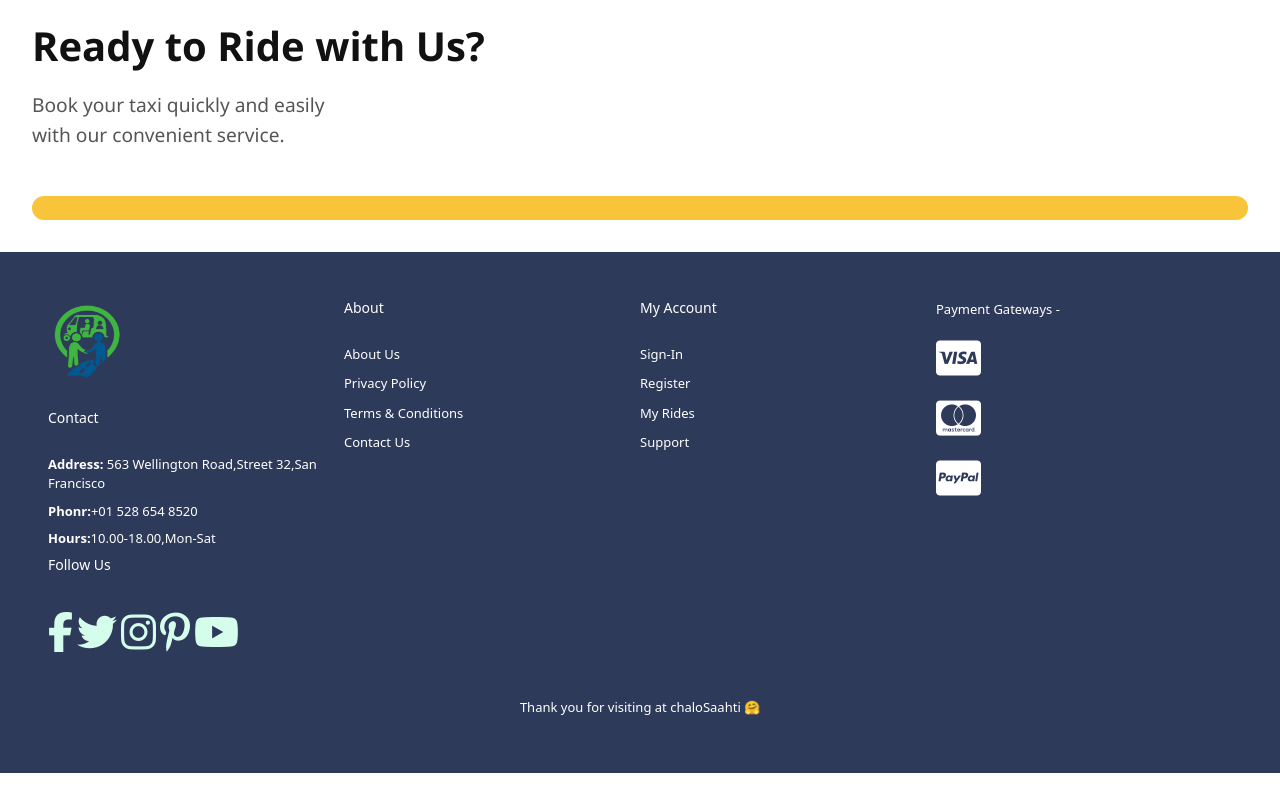
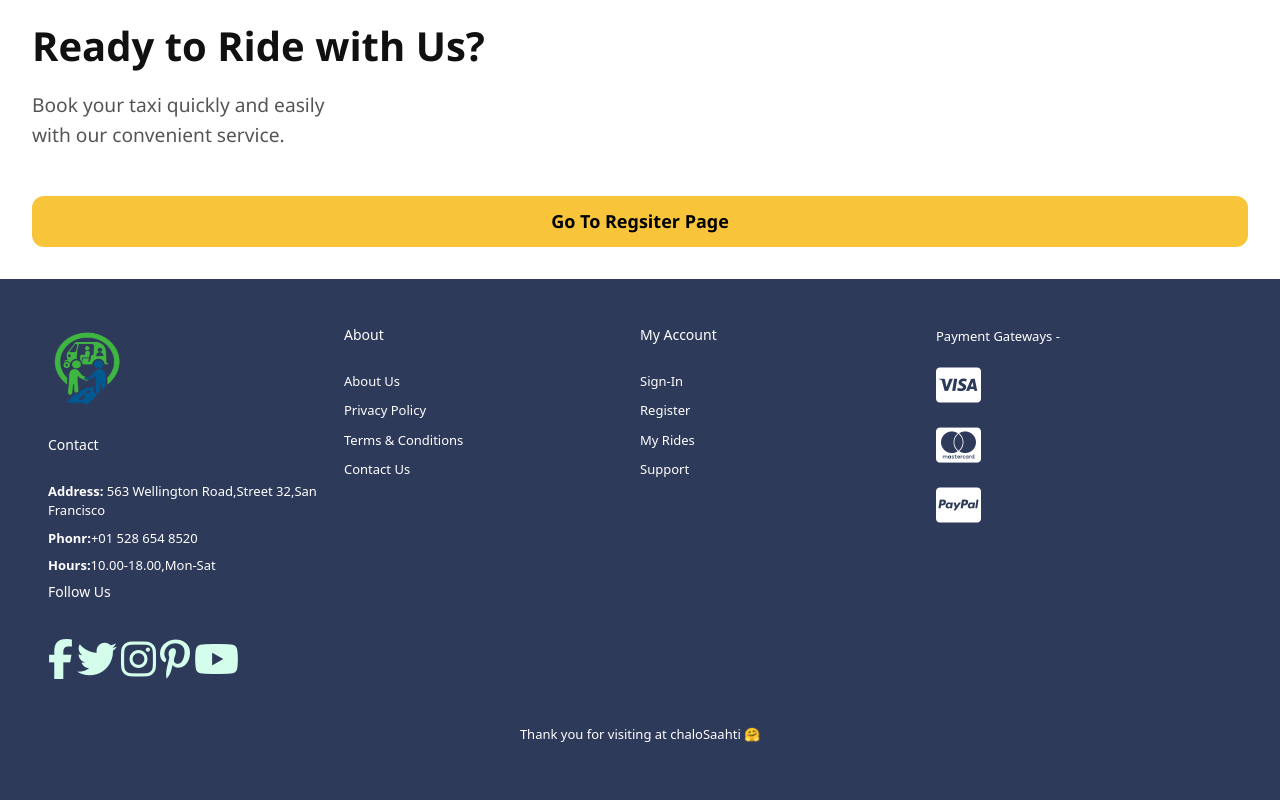
Before and after one commit to saini-ritik20/ChloSaathi, a React (Vite) app in the folder frontend_style/chaloSaathi/: page /About in a window 1280 px wide. Shown: the part 1631-2431 px from the top of the page. Before the commit the page ends 2404 px from the top, so only its background shows below. Built offline with nearby package versions, Linux system fonts and the light colour scheme.

Commit message:
Add label to registration button on AboutUs page
The registration button on the AboutUs page now displays 'Go To Regsiter Page' to improve clarity for users.

```diff
--- a/frontend_style/chaloSaathi/src/pages/AboutUs.jsx
+++ b/frontend_style/chaloSaathi/src/pages/AboutUs.jsx
@@ -91,7 +91,7 @@ export default function AboutUs() {
         <p className="ready-subtitle">
           Book your taxi quickly and easily<br />with our convenient service.
         </p>
-        <button className="ride-button"></button>
+        <button className="ride-button">Go To Regsiter Page</button>
       </motion.section>
 
       {/* ── Footer ─────────────────────────────────────────── */}
```
